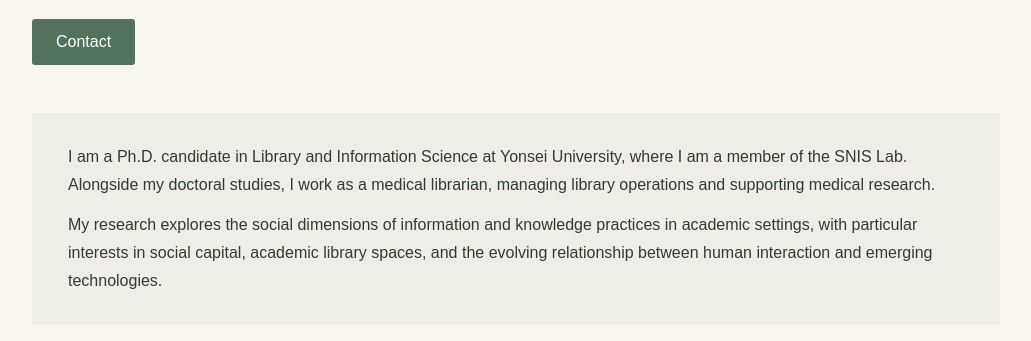
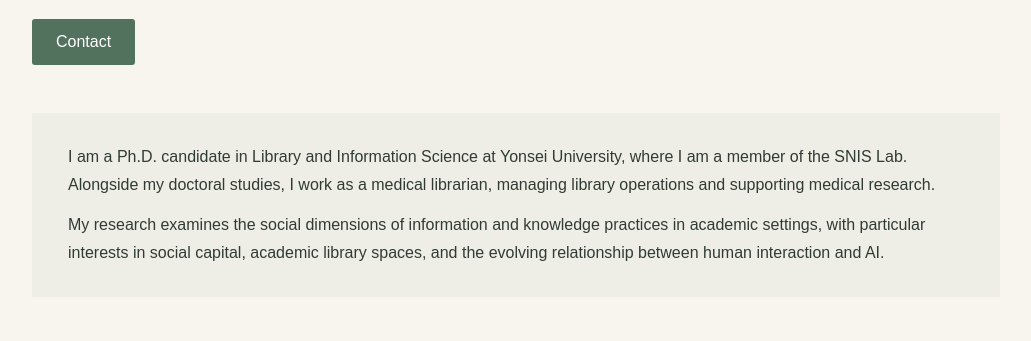
Before and after one commit to lee-nari/lee-nari.github.io, a plain HTML site: page index.html in a window 1280 px wide. Shown: the part 289-630 px from the top of the page, without its empty margins (124-1155 px from the left). Drawn offline with Linux system fonts and the light colour scheme.

Commit message:
intro change

```diff
--- a/index.html
+++ b/index.html
@@ -18,7 +18,7 @@
 
 <header class="profile"><div><p class="eyebrow">Ph.D. Candidate</p><h1>Nari Lee</h1><p class="affiliation">Library and Information Science<br><span style="color:var(--institution);">Yonsei University</span></p><div class="links"><a class="button" href="#contact">Contact</a></div></div></header>
 
-<section class="intro" aria-label="Introduction"><p>I am a Ph.D. candidate in Library and Information Science at Yonsei University, where I am a member of the SNIS Lab. Alongside my doctoral studies, I work as a medical librarian, managing library operations and supporting medical research.</p><p>My research explores the social dimensions of information and knowledge practices in academic settings, with particular interests in social capital, academic library spaces, and the evolving relationship between human interaction and emerging technologies.</p></section>
+<section class="intro" aria-label="Introduction"><p>I am a Ph.D. candidate in Library and Information Science at Yonsei University, where I am a member of the SNIS Lab. Alongside my doctoral studies, I work as a medical librarian, managing library operations and supporting medical research.</p><p>My research examines the social dimensions of information and knowledge practices in academic settings, with particular interests in social capital, academic library spaces, and the evolving relationship between human interaction and AI.</p></section>
 
 <div class="two-columns section">
 <section><h2>Research Interests</h2><ul class="interests"><li>Social Capital</li><li>Research Networks</li><li>Human–AI Collaboration</li><li>Academic Library Spaces</li></ul></section>
```
